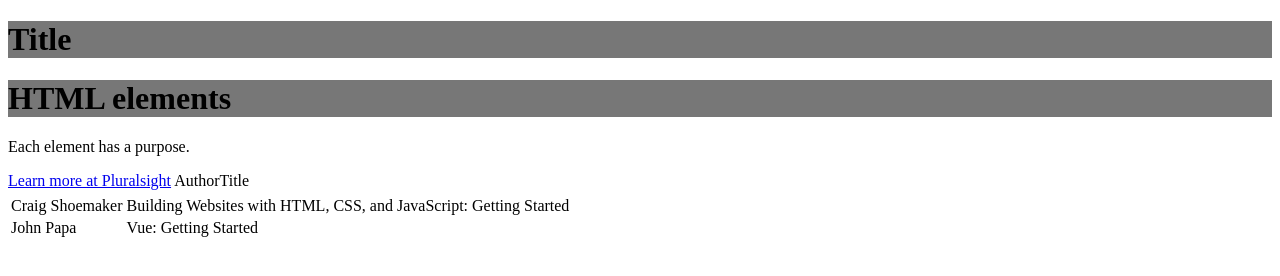
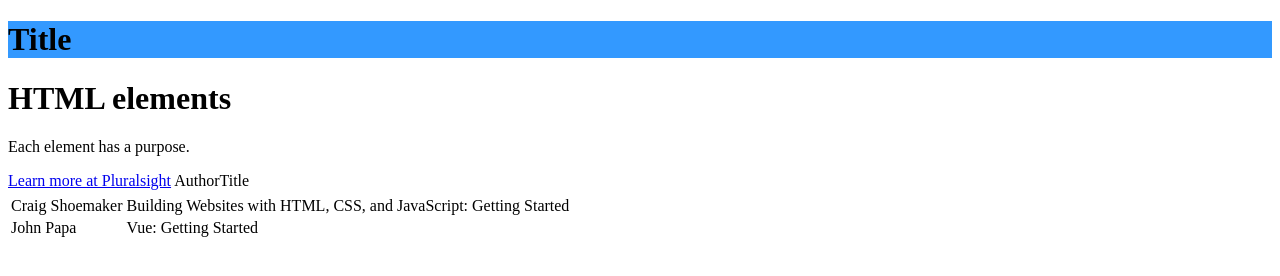
Before and after one commit to konrad-iwan/html-css-javascript-my-changes, a plain HTML site: page index.html in a window 1280 px wide. Drawn offline with Linux system fonts and the light colour scheme.

Commit message:
module_4_4_specificity

```diff
--- a/index.html
+++ b/index.html
@@ -7,15 +7,15 @@
     <title>Document</title>
 </head>
 <style>
-    h1 {
+    .heading {
         background-color: #39f;
     }
     h1 {
-        background-color: #777;
+        background-color: #fff;
     }
 </style>
 <body>
-    <h1>Title</h1>
+    <h1 class="heading">Title</h1>
     <h1>HTML elements</h1>
     <p>Each element has a purpose.</p>
     <a href="https://pluralsight.com">Learn more at Pluralsight</a>
```
